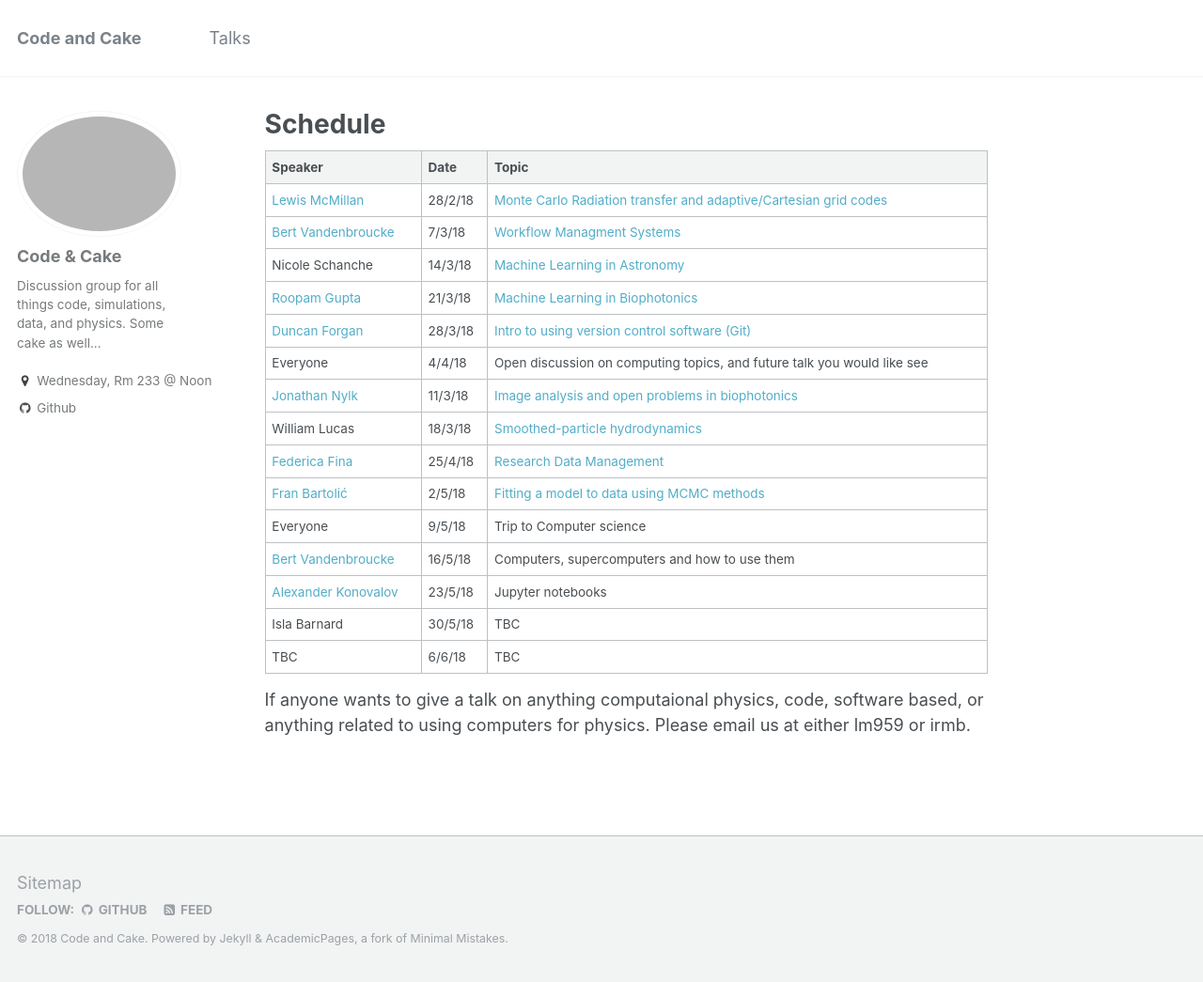
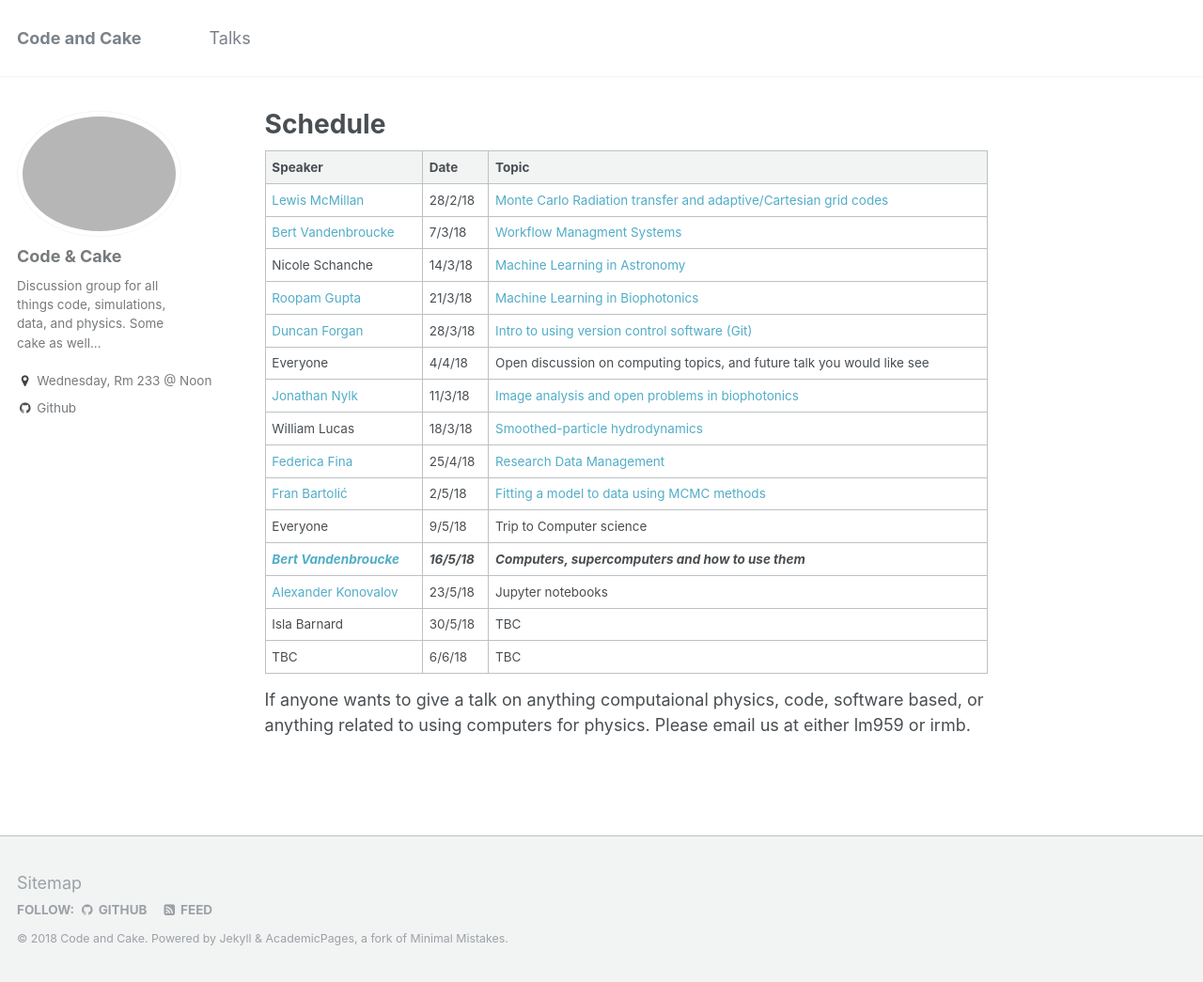
Before and after one commit to code-and-cake/code-and-cake.github.io, a Jekyll site: the page built from _pages/about.md, in a window 1280 px wide and 1045 px high. Shown: the whole window at 94% size. Built offline with Jekyll 4.4.1, drawn with Linux system fonts in a browser that asks for light colours.

```diff
--- a/_pages/about.md
+++ b/_pages/about.md
@@ -22,7 +22,7 @@ redirect_from:
 | [Federica Fina](https://www.st-andrews.ac.uk/staff/research/data/) | 25/4/18 | [Research Data Management](/talks/2018-04-25-Federica-DM) |
 | [Fran Bartolić](https://github.com/fbartolic) | 2/5/18 | [Fitting a model to data using MCMC methods](/talks/2018-05-02-fran-mcmc) |
 | Everyone | 9/5/18 | Trip to Computer science |
-| [Bert Vandenbroucke](https://github.com/bwvdnbro)  | 16/5/18 | Computers, supercomputers and how to use them |
+| [***Bert Vandenbroucke***](https://github.com/bwvdnbro)| ***16/5/18*** | ***Computers, supercomputers and how to use them*** |
 | [Alexander Konovalov](https://alex-konovalov.github.io/year-archive/) | 23/5/18 | Jupyter notebooks |
 | Isla Barnard | 30/5/18 | TBC |
 | TBC  | 6/6/18  | TBC |
```
